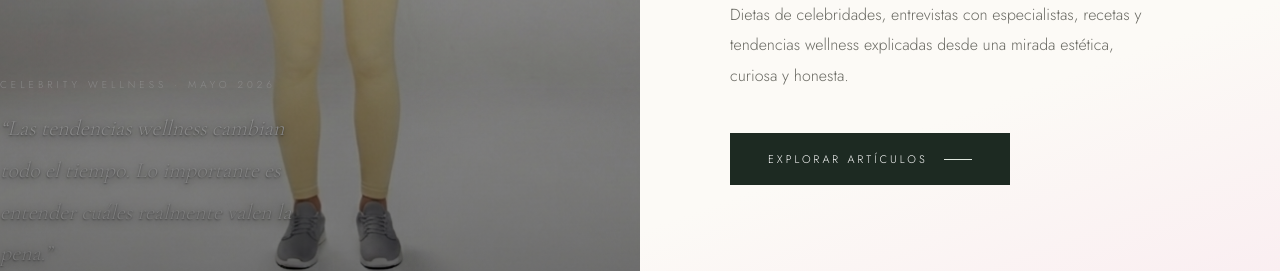
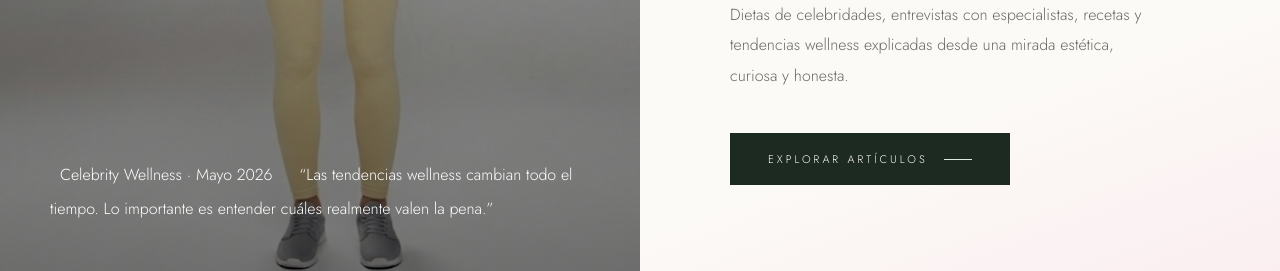
Before and after one commit to disenosam/estanfresh, a plain HTML site: page index.html in a window 1280 px wide. Shown: the part 690-961 px from the top of the page. Drawn offline with nearby package versions, Linux system fonts and the light colour scheme.

Commit message:
Update index.html

```diff
--- a/index.html
+++ b/index.html
@@ -220,26 +220,25 @@ nav a:hover::after{
   width:70%;
 }
 
+.hero-caption{
+  position:relative;
+  z-index:2;
+  padding:50px;
+}
+
 .hero-caption span{
-  display:block;
-  color:rgba(255,255,255,.85);
-  font-size:10px;
-  letter-spacing:4px;
-  text-transform:uppercase;
-  margin-bottom:16px;
+  display:inline-block;
+  background:(255,192,203,.75);
+  padding:6px 10px;
+  color:white;
 }
 
 .hero-caption p{
-  max-width:320px;
+  background:(255,192,203,.72);
+  display:inline;
+  padding:8px 12px;
+  line-height:2.1;
   color:white;
-  line-height:1.9;
-  font-family:'Cormorant Garamond',serif;
-  font-size:22px;
-  font-style:italic;
-
-  text-shadow:
-    0 2px 10px rgba(0,0,0,.55),
-    0 1px 2px rgba(0,0,0,.4);
 }
 
 .hero-right{
```
